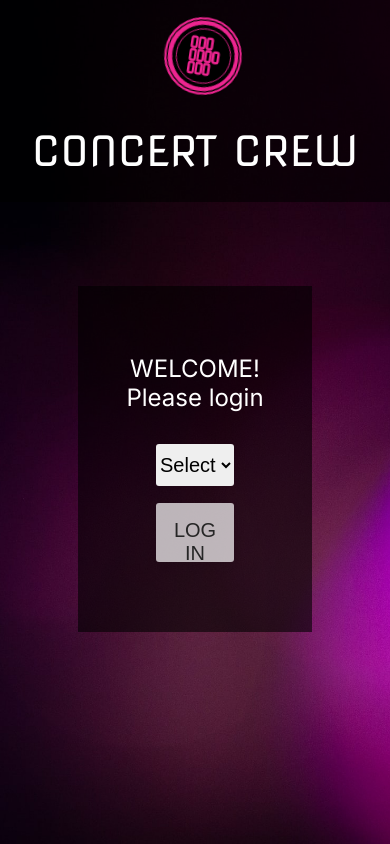
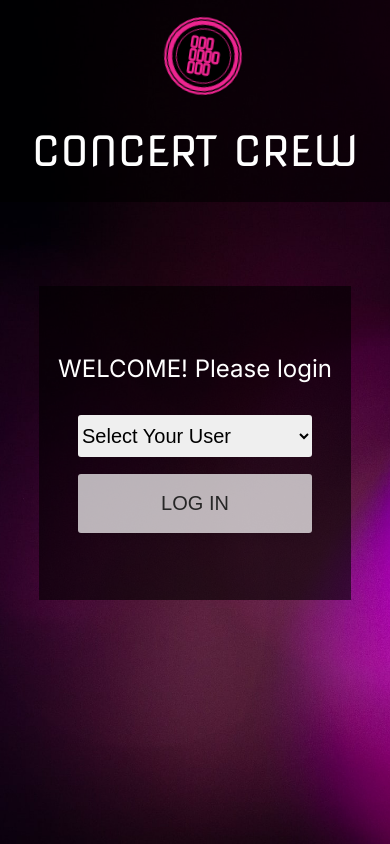
Before and after one commit to concert-crew/client, a React (Create React App) app: page / in a window 390 px wide. Built offline with nearby package versions, Linux system fonts and the light colour scheme.

Commit message:
Response styling login page

```diff
--- a/src/components/EventsContainer/EventsContainer.css
+++ b/src/components/EventsContainer/EventsContainer.css
@@ -22,7 +22,7 @@
 @media (min-width: 320px) and (max-width: 989px) {
     .events-container {
         display: flex;
-        justify-content: center;
+        justify-content: flex-start;
         align-items: center;
         background: rgba(255, 255, 255, 0.4);
         padding: 2rem;
--- a/src/components/Login/Login.css
+++ b/src/components/Login/Login.css
@@ -32,3 +32,63 @@ h2 {
     margin-bottom: 2rem;
     font-weight: normal;
 }
+
+
+ /* mobile */
+ @media (min-width: 320px) and (max-width: 989px) {
+    select {
+        width: 60vw;
+        height: 5vh;
+        border: none;
+        margin-bottom: 2vh;
+        font-size: 20px;
+        border-radius: 3px;
+    }
+
+    .login-button {
+        height: 7vh;
+        width: 60vw;
+        background: rgba(255,255,255,0.7);
+        color: #262626;
+    }
+
+    .login-form{
+        background: rgba(0, 0, 0, .6);
+        margin: 10vh 10vw;
+        padding: 8vh 4vw;
+        display: flex;
+        flex-direction: column;
+        align-items: center;
+    }
+
+
+}
+  /* ipad and laptops  */
+  @media (min-width: 990px) {
+    select {
+        width: 20vw;
+        height: 5vh;
+        border: none;
+        margin-bottom: 2vh;
+        font-size: 20px;
+        border-radius: 3px;
+    }
+
+    .login-button {
+        height: 7vh;
+        width: 20vw;
+        background: rgba(255,255,255,0.7);
+        color: #262626;
+    }
+
+    .login-form{
+        background: rgba(0, 0, 0, .6);
+        margin: 10vh 20vw;
+        padding: 8vh 4vw;
+        display: flex;
+        flex-direction: column;
+        align-items: center;
+    }
+
+
+  }
```
